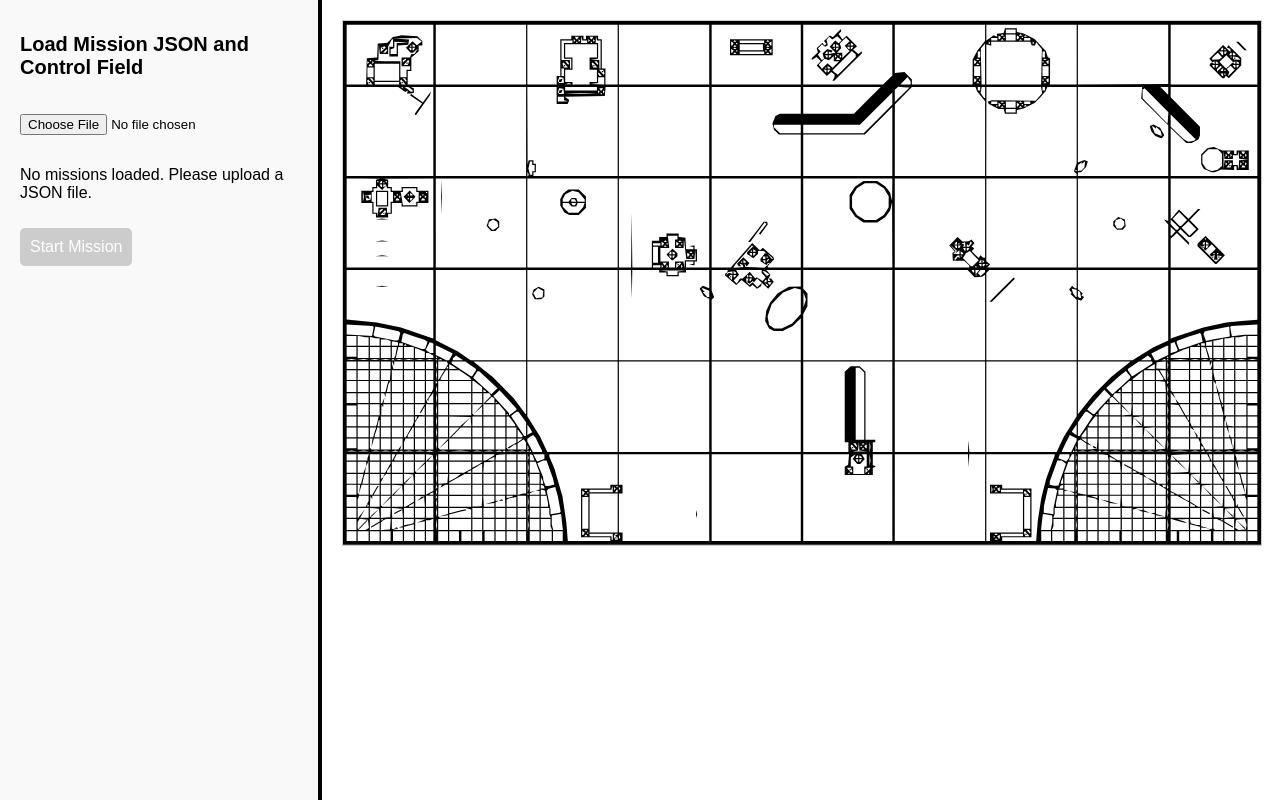
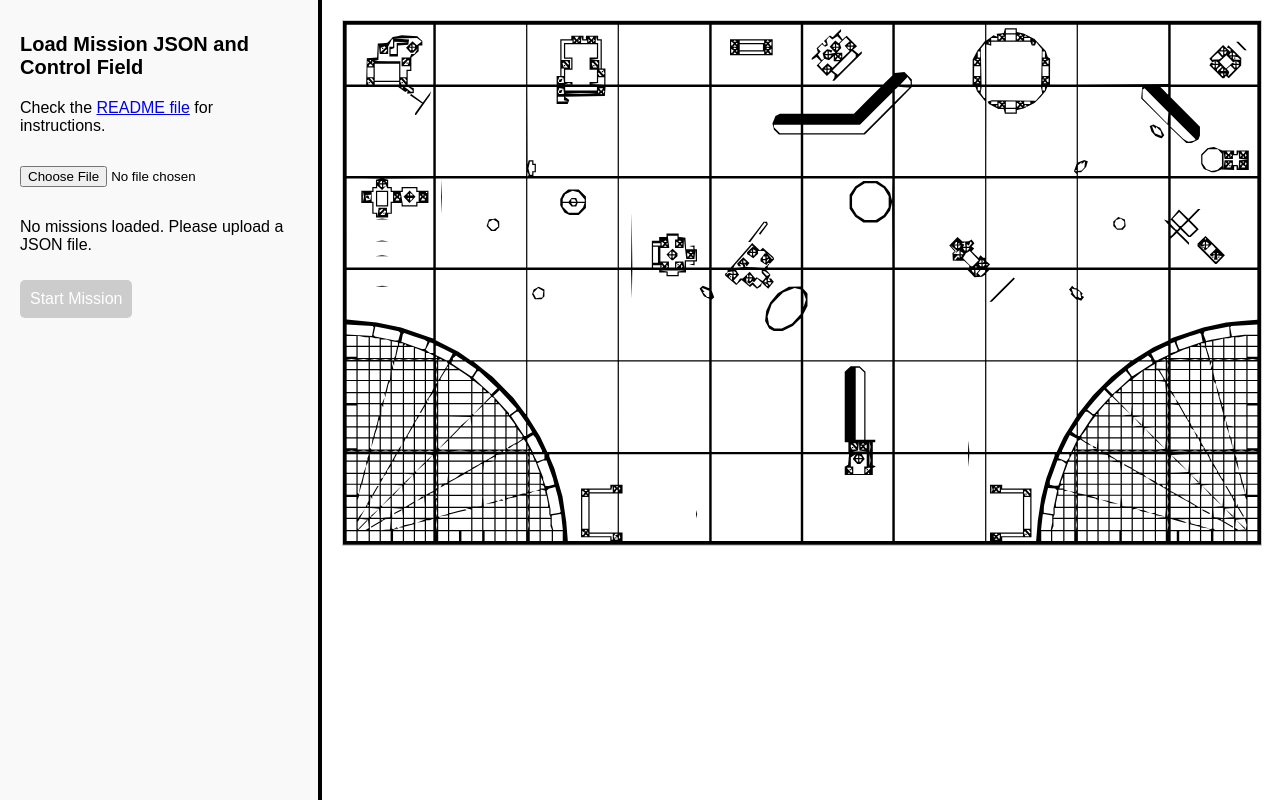
Before and after one commit to kennyhaggard/first-lego-leage-field-mapping, a plain HTML site: page index.html in a window 1280 px wide. Drawn offline with nearby package versions, Linux system fonts and the light colour scheme.

Commit message:
Update index.html
added link to readme file

```diff
--- a/index.html
+++ b/index.html
@@ -89,6 +89,7 @@
     <div id="app">
         <div id="control-container">
             <h1>Load Mission JSON and Control Field</h1>
+            <p>Check the <a href= 'https://kennyhaggard.github.io/first-lego-leage-field-mapping/README.md'>README file</a> for instructions.</p>
 
             <!-- Upload JSON File -->
             <input type="file" id="file-upload" @change="loadMissions" accept=".json">
```
